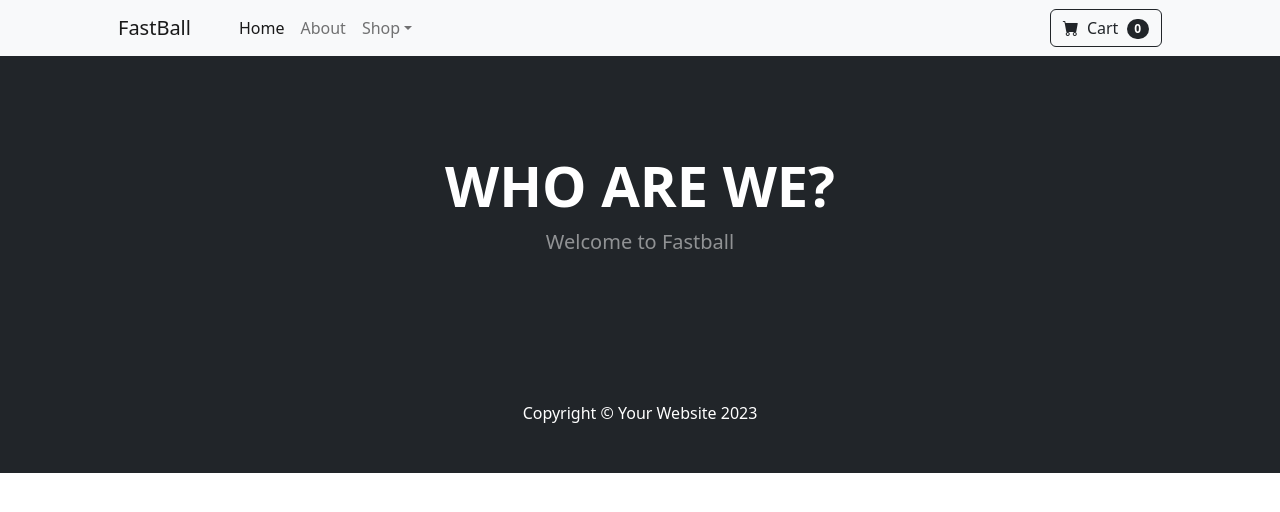
After one commit to Code-Institute-Submissions/balennouri-pp4, a Django app: page /about/ in a window 1280 px wide. The commit adds this page. Shown: the top 512 px of the page. Run offline with Django 4.2, Linux system fonts and the light colour scheme; some libraries are stand-ins or nearby versions.

Commit message:
Feat: Add more html files

```diff
--- /dev/null
+++ b/store/templates/about.html
@@ -0,0 +1,15 @@
+{% extends 'base.html' %}
+
+{% block content %}
+
+<!-- Header-->
+<header class="bg-dark py-5">
+    <div class="container px-4 px-lg-5 my-5">
+        <div class="text-center text-white">
+            <h1 class="display-4 fw-bolder text-uppercase">who are we?</h1>
+            <p class="lead fw-normal text-white-50 mb-0">Welcome to Fastball</p>
+        </div>
+    </div>
+</header>
+
+{% endblock %}
--- /dev/null
+++ b/store/templates/base.html
@@ -0,0 +1,75 @@
+{% load static %}
+
+<!DOCTYPE html>
+<html lang="en">
+
+<head>
+    <meta charset="utf-8" />
+    <meta name="viewport" content="width=device-width, initial-scale=1, shrink-to-fit=no" />
+    <meta name="description" content="" />
+    <meta name="author" content="" />
+    <title>FastBall</title>
+    <!-- Favicon-->
+    <link rel="icon" type="image/x-icon"
+        href="https://www.kilandsmattor.se/media/catalog/product/cache/29ceba863aaeffd805f93283e72947da/3/7/37901.jpg" />
+    <!-- Bootstrap icons-->
+    <link href="https://cdn.jsdelivr.net/npm/bootstrap-icons@1.5.0/font/bootstrap-icons.css" rel="stylesheet" />
+    <!-- Core theme CSS (includes Bootstrap)-->
+    <link href="{% static 'css/styles.css' %}" rel="stylesheet" />
+</head>
+
+<body>
+
+        <!-- Navigation-->
+        <nav class="navbar navbar-expand-lg navbar-light bg-light">
+            <div class="container px-4 px-lg-5">
+                <a class="navbar-brand" href="{% url 'home' %}">FastBall</a>
+                <button class="navbar-toggler" type="button" data-bs-toggle="collapse"
+                    data-bs-target="#navbarSupportedContent" aria-controls="navbarSupportedContent" aria-expanded="false"
+                    aria-label="Toggle navigation"><span class="navbar-toggler-icon"></span></button>
+                <div class="collapse navbar-collapse" id="navbarSupportedContent">
+                    <ul class="navbar-nav me-auto mb-2 mb-lg-0 ms-lg-4">
+                        <li class="nav-item"><a class="nav-link active" aria-current="page" href="{% url 'home' %}">Home</a></li>
+                        <li class="nav-item"><a class="nav-link" href="{% url 'about' %}">About</a></li>
+                        <li class="nav-item dropdown">
+                            <a class="nav-link dropdown-toggle" id="navbarDropdown" href="#" role="button"
+                                data-bs-toggle="dropdown" aria-expanded="false">Shop</a>
+                            <ul class="dropdown-menu" aria-labelledby="navbarDropdown">
+                                <li><a class="dropdown-item" href="#!">All Products</a></li>
+                                <li>
+                                    <hr class="dropdown-divider" />
+                                </li>
+                                <li><a class="dropdown-item" href="#!">Popular Items</a></li>
+                                <li><a class="dropdown-item" href="#!">New Arrivals</a></li>
+                            </ul>
+                        </li>
+                    </ul>
+                    <form class="d-flex">
+                        <button class="btn btn-outline-dark" type="submit">
+                            <i class="bi-cart-fill me-1"></i>
+                            Cart
+                            <span class="badge bg-dark text-white ms-1 rounded-pill">0</span>
+                        </button>
+                    </form>
+                </div>
+            </div>
+        </nav>
+
+    <!-- Content of the page goes here-->
+    {% block content %}
+
+    {% endblock %}
+
+    <!-- Footer-->
+    <footer class="py-5 bg-dark">
+        <div class="container">
+            <p class="m-0 text-center text-white">Copyright &copy; Your Website 2023</p>
+        </div>
+    </footer>
+    <!-- Bootstrap core JS-->
+    <script src="https://cdn.jsdelivr.net/npm/bootstrap@5.2.3/dist/js/bootstrap.bundle.min.js"></script>
+    <!-- Core theme JS-->
+    <script src="{% static 'js/scripts.js' %}"></script>
+</body>
+
+</html>
--- a/store/urls.py
+++ b/store/urls.py
@@ -3,4 +3,5 @@ from . import views
 
 urlpatterns = [
     path('', views.home, name='home'),
+    path('about/', views.about, name='about'),
 ]
--- a/store/views.py
+++ b/store/views.py
@@ -5,3 +5,7 @@ from .models import Product
 def home(request):
     products = Product.objects.all()
     return render(request, 'home.html', {'products':products},)
+
+
+def about(request):
+    return render(request, 'about.html', {},)
```
Also changed, not shown: store/templates/home.html (+8 -64 lines).
